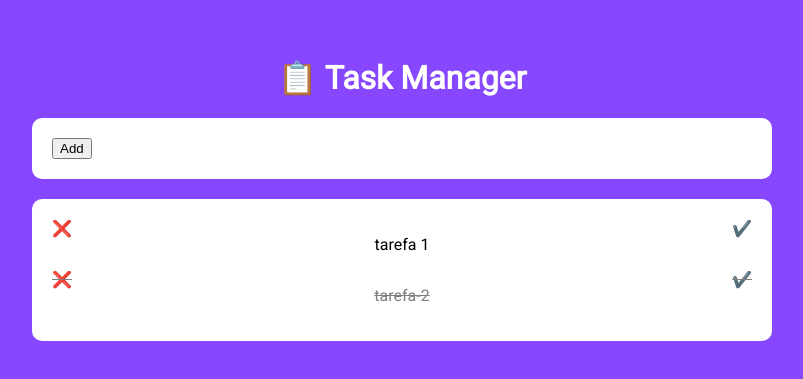
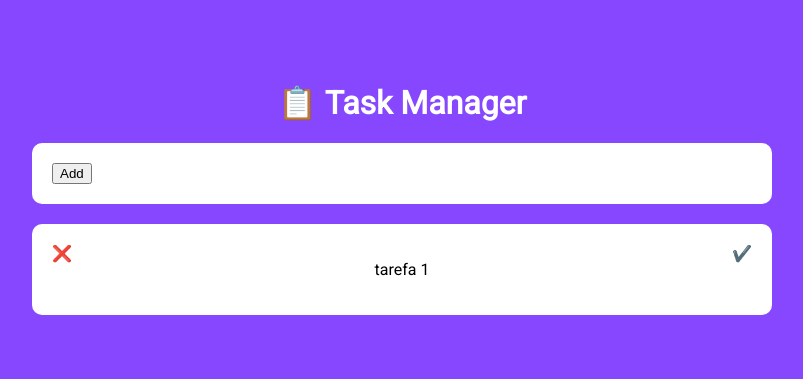
Before and after one commit to Silvio-Arem/aula-react-1, a React (Create React App) app: page / in a window 1280 px wide. Shown: the part 209-588 px from the top of the page, without its empty margins (272-1075 px from the left). Built offline with nearby package versions, Linux system fonts and the light colour scheme.

Commit message:
adicionando tarefas ao dom

```diff
--- a/src/App.tsx
+++ b/src/App.tsx
@@ -34,8 +34,9 @@ function App() {
         </button>
       </div>
       <TaskContainer>
-        <TaskItem titulo="tarefa 1" />
-        <TaskItem titulo="tarefa-2" done={true} />
+        {tarefas.map((tarefa) => {
+          return <TaskItem titulo={tarefa.titulo} done={tarefa.done} />;
+        })}
       </TaskContainer>
     </main>
   );
```
